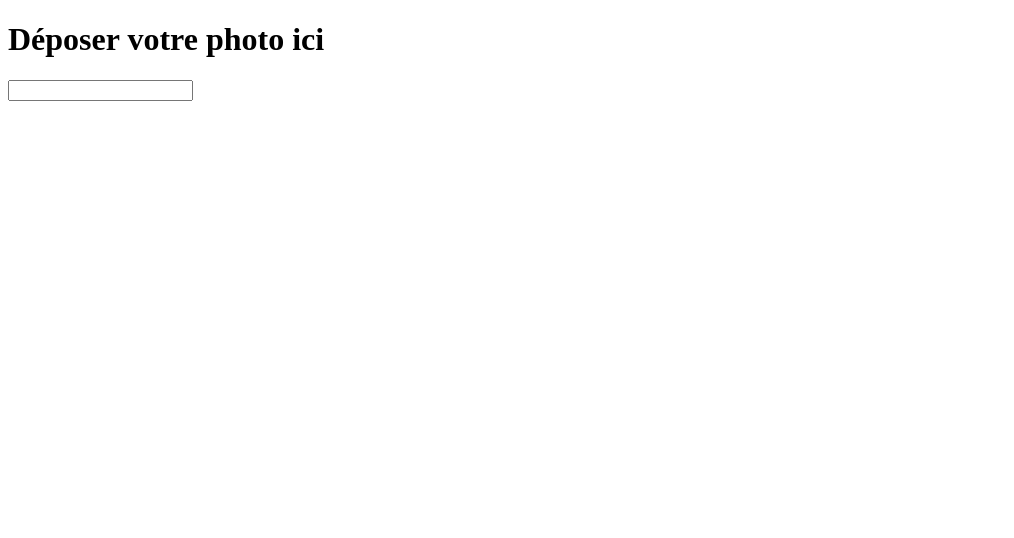
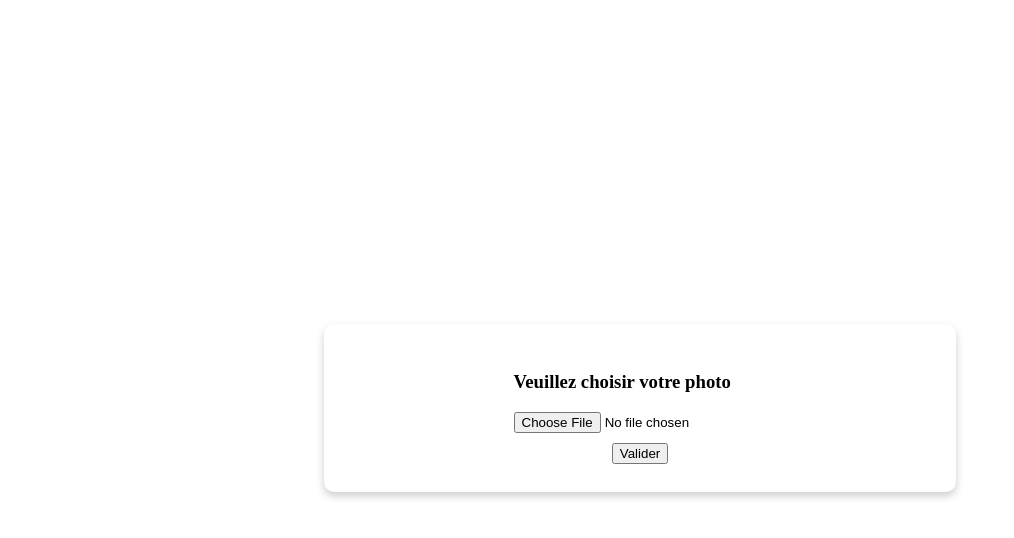
Before and after one commit to DevinfluenceBaptisteM/TP_Tensorflow, a plain HTML site: page index.html in a window 1280 px wide. Shown: the whole page, without its empty margins (0-1014 px from the left). Drawn offline with Linux system fonts and the light colour scheme.

Commit message:
Auto stash before merge of "master" and "origin/master"

```diff
--- a/index.html
+++ b/index.html
@@ -1,13 +1,22 @@
 <!DOCTYPE html>
 <html lang="fr">
-    <head>
-        <meta charset="UTF-8">
-        <title>TP TensorFlow</title>
-    </head>
-    <body>
-        <h1>Déposer votre photo ici</h1>
-        <form>
-            <input type="text" name="name" action="#">
-        </form>
-    </body>
+
+<head>
+    <meta charset="UTF-8">
+    <link rel="stylesheet" href="./style.css">
+    <title>TP TensorFlow</title>
+</head>
+
+<body class="body">
+    <div class="card">
+        <div class="container">
+            <h3><b>Veuillez choisir votre photo</b></h3>
+            <input type="file" id="avatar" name="avatar" accept="image/png, image/jpeg">
+            <div class="button">
+                <button>Valider</button>
+            </div>
+        </div>
+    </div>
+</body>
+
 </html>
--- /dev/null
+++ b/style.css
@@ -0,0 +1,29 @@
+.card {
+  box-shadow: 0 4px 8px 0 rgba(0,0,0,0.2);
+  transition: 0.3s;
+  width: 50%;
+  display: flex;
+  justify-content: center;
+  border-radius: 10px;
+}
+
+.body {
+  display: flex;
+  justify-content: center;
+  align-items: center;
+  height: 50rem;
+}
+
+.button {
+    margin-top: 10px;
+    display: flex;
+    justify-content: center;
+}
+
+.card:hover {
+  box-shadow: 0 8px 16px 0 rgba(0,0,0,0.2);
+}
+
+.container {
+  padding: 28px 16px;
+}
```
Also changed, not shown: 1 other file.
